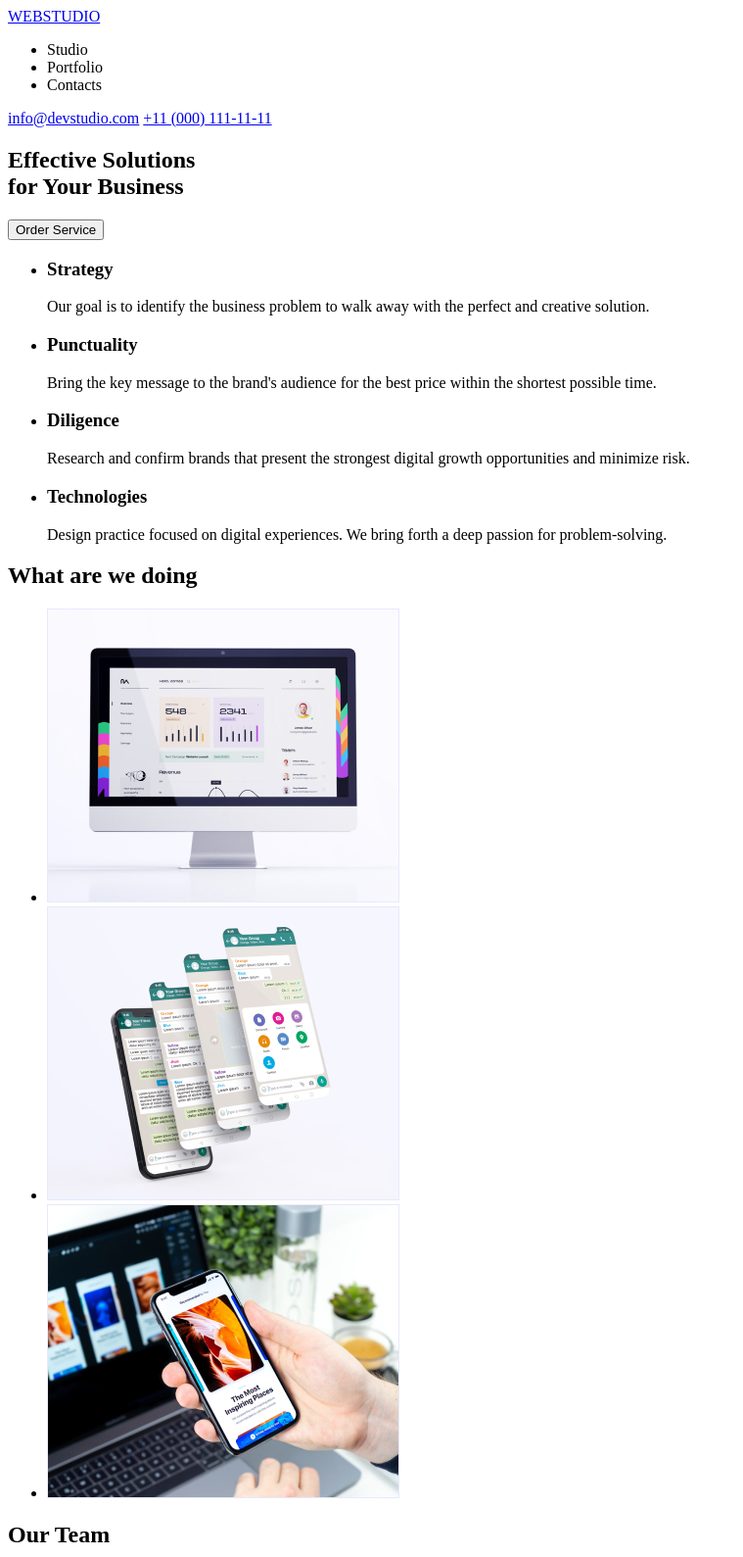
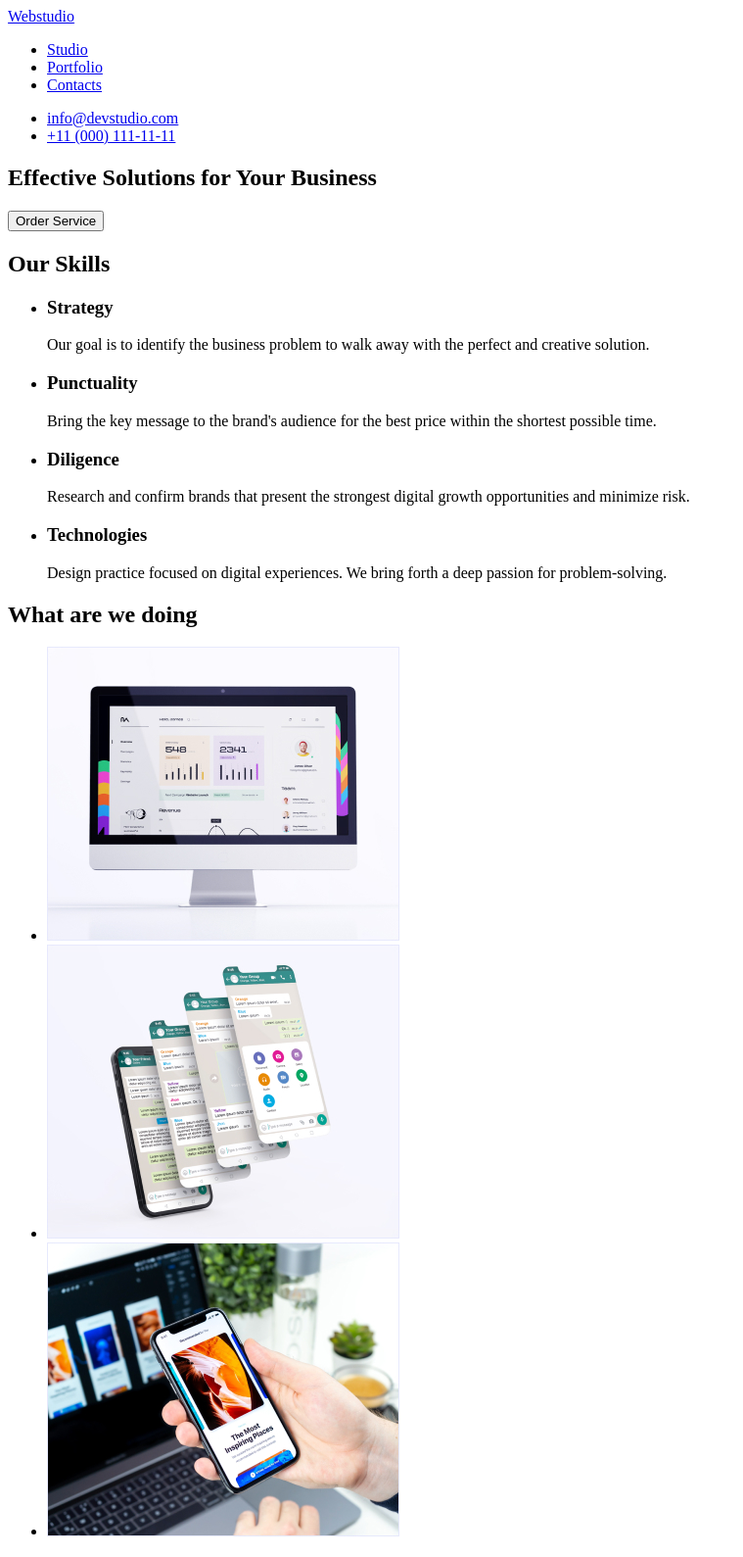
Before and after one commit to irysik123/goit-markup-hw-01, a plain HTML site: page index.html in a window 1280 px wide. Shown: the top 1589 px of the page at 98% size, without its empty margins (0-759 px from the left). Drawn offline with Linux system fonts and the light colour scheme.

Commit message:
updated html after review

```diff
--- a/index.html
+++ b/index.html
@@ -9,27 +9,40 @@
 <body>
 
     <header>
-        <a href="#">WEBSTUDIO</a>
         <nav>
+            <a href="#">Webstudio</a>
+
             <ul>
-                <li>Studio</li>
-                <li>Portfolio</li>
-                <li>Contacts</li>
+                <li>
+                    <a href="#">Studio</a>
+                </li>
+                <li>
+                    <a href="#">Portfolio</a>
+                </li>
+                <li>
+                    <a href="#">Contacts</a>
+                </li>
             </ul>
         </nav>
-        <a href="mailto:info@devstudio.com">info@devstudio.com</a>
-        <a href="tel:+11(000)1111111">+11 (000) 111-11-11</a>
+        <ul>
+            <li>
+                <a href="mailto:info@devstudio.com">info@devstudio.com</a>
+            </li>
+            <li>
+                <a href="tel:+110001111111">+11 (000) 111-11-11</a>
+            </li>
+        </ul>
     </header>
 
     <section>
-        <h1>Effective Solutions
-        <br> for Your Business</h1>
-        <button>
+        <h1>Effective Solutions for Your Business</h1>
+        <button type="button">
             Order Service
         </button>
     </section>
 
     <section>
+        <h2>Our Skills</h2>
         <ul>
             <li>
                 <h3>Strategy</h3>
@@ -54,13 +67,13 @@
         <h2>What are we doing</h2>
         <ul>
             <li>
-                <a href="#"> <img src="/images/computer.jpeg" alt="computer" width="360"> </a>
+                <img src="./images/computer.jpeg" alt="computer" width="360">
             </li>
             <li>
-                <a href="#"> <img src="/images/cellphone_message.jpeg" alt="messenger" width="360"> </a>
+                <img src="./images/cellphone_message.jpeg" alt="messenger" width="360">
             </li>
             <li>
-                <a href="#"> <img src="/images/cellphone_computer.jpeg" alt="phone_computer" width="360"> </a>
+                <img src="./images/cellphone_computer.jpeg" alt="phone_computer" width="360">
             </li>
         </ul>
     </section>
@@ -69,22 +82,22 @@
         <h2>Our Team</h2>
         <ul>
             <li>
-                <img src="/images/Mark_Guerrero.jpeg" alt="Mark_Guerrero" width="264">
+                <img src="./images/mark_guerrero.jpeg" alt="mark_guerrero" width="264">
                 <h3>Mark Guerrero</h3>
                 <p>Product Designer</p>
             </li>
             <li>
-                <img src="/images/Tom_Ford.jpeg" alt="Tom_Ford" width="264">
+                <img src="./images/tom_ford.jpeg" alt="tom_ford" width="264">
                 <h3>Tom Ford</h3>
                 <p>Frontend Developer</p>
             </li>
             <li>
-                <img src="/images/Camila_Garcia.jpeg" alt="Camila_Garcia" width="264">
+                <img src="./images/camila_garcia.jpeg" alt="camila_garcia" width="264">
                 <h3>Camila Garcia</h3>
                 <p>Marketing</p>
             </li>
             <li>
-                <img src="/images/Daniel_Wilson.jpeg" alt="Daniel_Wilson" width="264">
+                <img src="./images/daniel_wilson.jpeg" alt="daniel_wilson" width="264">
                 <h3>Daniel Wilson</h3>
                 <p>UI Designer</p>
             </li>
```
